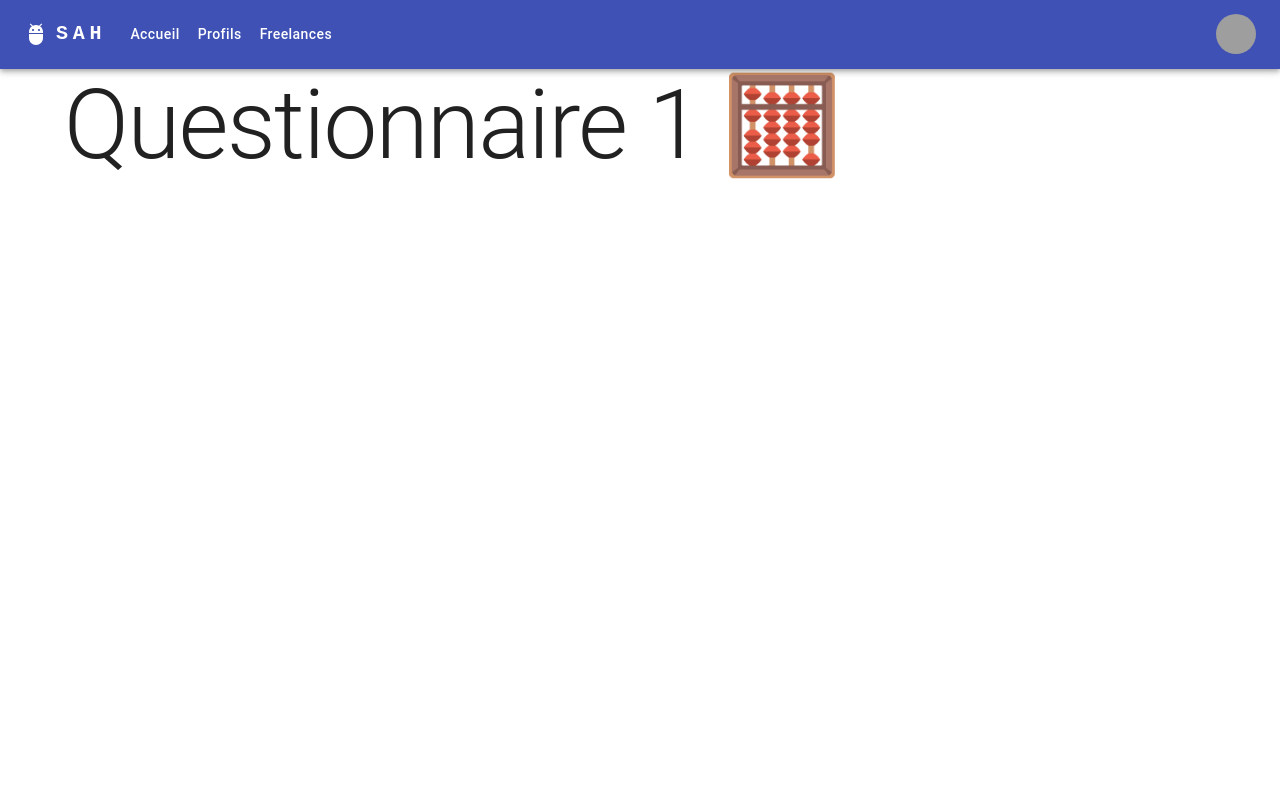
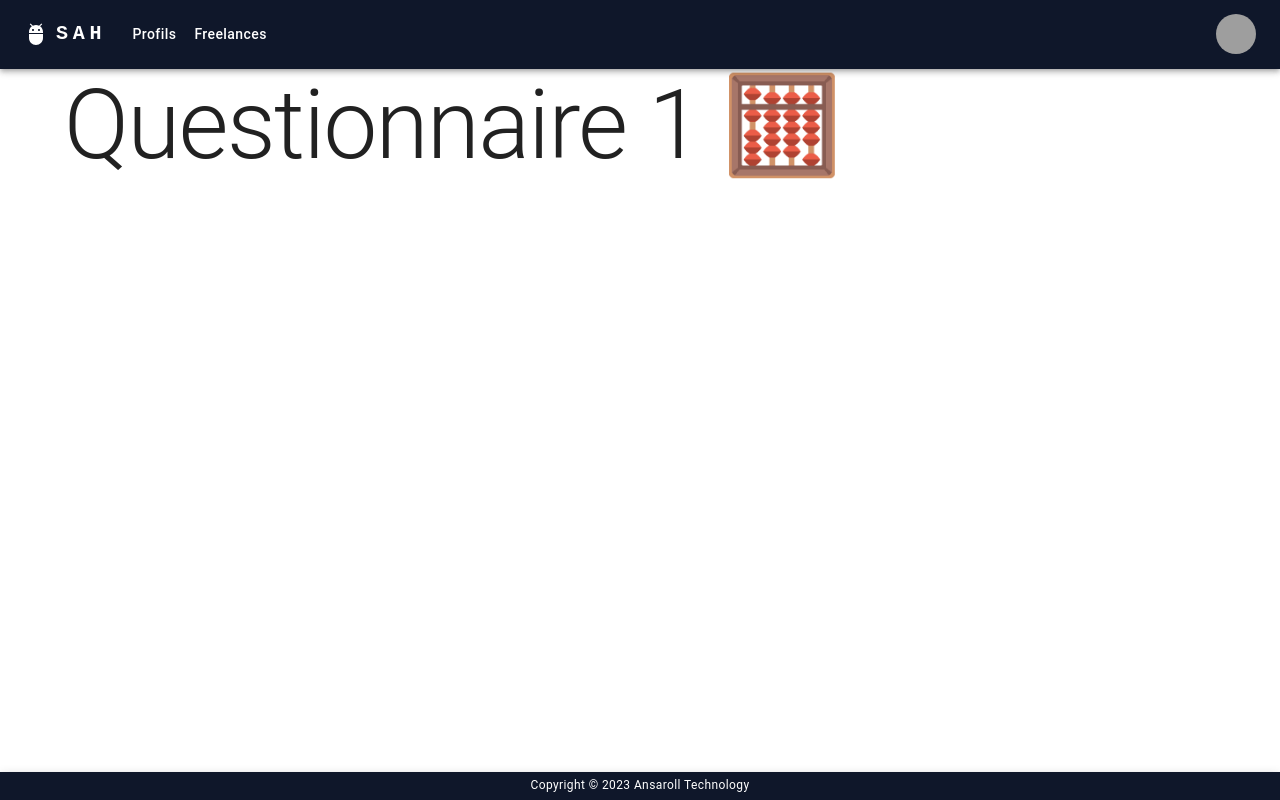
Before and after one commit to ansaroll/Sahobisoa, a React (Create React App) app in the folder Sah/sah/: page /survey/1 in a window 1280 px wide. Built offline with nearby package versions, Linux system fonts and the light colour scheme; grey boxes are pictures that could not be loaded.

Commit message:
change color theme , learn pass theme to styled components

```diff
--- a/Sah/sah/src/components/Card.tsx
+++ b/Sah/sah/src/components/Card.tsx
@@ -1,10 +1,12 @@
+import { useTheme } from "@mui/material/styles";
 import { CardImage } from "./styled/CardImage";
 import { CardLabel } from "./styled/CardLabel";
 import { CardWrapper } from "./styled/CardWrapper";
 
 export const Card = ({ label, title, picture, isActive }: Props) => {
+  const theme = useTheme();
   return (
-    <CardWrapper isActive={isActive}>
+    <CardWrapper isActive={isActive} theme={theme}>
       <CardLabel>{label}</CardLabel>
       <CardImage src={picture} alt="freelance" height={80} width={80} />
       <span>{title}</span>
--- /dev/null
+++ b/Sah/sah/src/components/Footer.tsx
@@ -0,0 +1,17 @@
+import { Typography, AppBar } from "@mui/material";
+import React from "react";
+
+const Footer = () => {
+  return (
+    <AppBar position="fixed" color="primary" sx={{ top: "auto", bottom: 0 , py:.5 }}>
+      <Typography
+        style={{ margin: 'auto' }}
+        variant="caption"
+      >
+        Copyright © 2023 Ansaroll Technology
+      </Typography>
+    </AppBar>
+  );
+};
+
+export default Footer;
--- a/Sah/sah/src/components/Header.tsx
+++ b/Sah/sah/src/components/Header.tsx
@@ -16,7 +16,6 @@ import AdbIcon from "@mui/icons-material/Adb";
 
 
 const pages = [
-  { name: "Accueil", link: "/" },
   { name: "Profils", link: "#" },
   { name: "Freelances", link: "freelances" },
 ];
--- a/Sah/sah/src/components/MainLayout.tsx
+++ b/Sah/sah/src/components/MainLayout.tsx
@@ -2,6 +2,7 @@ import { CircularProgress, CssBaseline, Grid, Container } from "@mui/material"
 import React, { Suspense} from "react";
 import { Outlet } from "react-router";
 import Header from "./Header";
+import Footer from "./Footer"
 
 export const MainLayout = (props: Props) => {
 
@@ -16,6 +17,7 @@ export const MainLayout = (props: Props) => {
                     </Grid>
                 </Container>
             </Suspense>
+            <Footer/>
         </React.Fragment>
 
     );
--- a/Sah/sah/src/components/styled/CardLabel.ts
+++ b/Sah/sah/src/components/styled/CardLabel.ts
@@ -1,7 +1,7 @@
 import styled from "styled-components";
 
 export const CardLabel = styled.span`
-    color: #5843e4;
+    color: primary.light;
     font-size: 22px;
     font-weight: bold;
 `;
--- a/Sah/sah/src/components/styled/CardWrapper.ts
+++ b/Sah/sah/src/components/styled/CardWrapper.ts
@@ -1,23 +1,23 @@
-import { Box } from "@mui/material";
+import { Box, Theme } from "@mui/material";
 import styled from "styled-components";
 import colors from "../../utils/color";
 
 
-export const CardWrapper = styled(Box)<{isActive?:boolean}>`
+export const CardWrapper = styled(Box)<{isActive?:boolean , theme?:Theme}>`
     display: flex;
     flex-direction: column;
     align-items: center;
     justify-content: space-evenly;
     padding: 15px;
-    background-color: ${colors.backgroundLight};
+    background-color: ${props => props?.theme.palette?.secondary?.main};
     border-radius: 30px;
     width: 350px;
     transition: 200ms;
     transition:all 0.3s ease-in-out;
     box-shadow: 2px 2px 20px #e2e3e9;
-    ${props => props?.isActive && `background-color: ${colors.secondary};`}
+    // ${props => props?.isActive && `background-color: ${colors.successLight};`}
     &:hover {
         cursor: pointer;
-        box-shadow: 8px 8px 20px 10px #e2e3e9;
+        box-shadow: 8px 8px 20px 5px #e2e3e9;
     }
 `
--- a/Sah/sah/src/config/Theme.ts
+++ b/Sah/sah/src/config/Theme.ts
@@ -3,13 +3,14 @@ import { ThemeOptions } from "@mui/material";
 export const Theme:ThemeOptions ={
     palette: {
         primary: {
-            main:"#3F51B5",
-            light: "#fff"
+            // main:"#F97316",
+            main:"#0F172A",
+            light: "#7477FF"
         },
 
         secondary:{
-            main: "#438AFE",
-            light:"#fff"
+            main: "#1E293B",
+            light:"#FFFFFF"
         }
     }
 }
--- a/Sah/sah/src/index.css
+++ b/Sah/sah/src/index.css
@@ -22,7 +22,7 @@ code {
 }
 
 ::-webkit-scrollbar-thumb {
-  background: #3F51B5;
+  background: #111827;
   border-radius: 1px;
 }
 ::-webkit-scrollbar-track {
--- a/Sah/sah/src/pages/home/homePage.css
+++ b/Sah/sah/src/pages/home/homePage.css
@@ -1,7 +1,7 @@
 .home-page {
     display: grid;
     grid-template-columns: 1fr 1fr;
-    height: 100vh;
+    padding-top: 5%;
 }
 
 .left-section {
@@ -18,7 +18,6 @@
 
 .centered-text {
     text-align: center;
-    position: absolute;
     width: 552px;
     height: 249px;
     left: 163px;
@@ -28,7 +27,6 @@
     font-style: normal;
     font-weight: 700;
     font-size: 50px;
-    line-height: 160.5%;
     /* or 80px */
 
 
```
